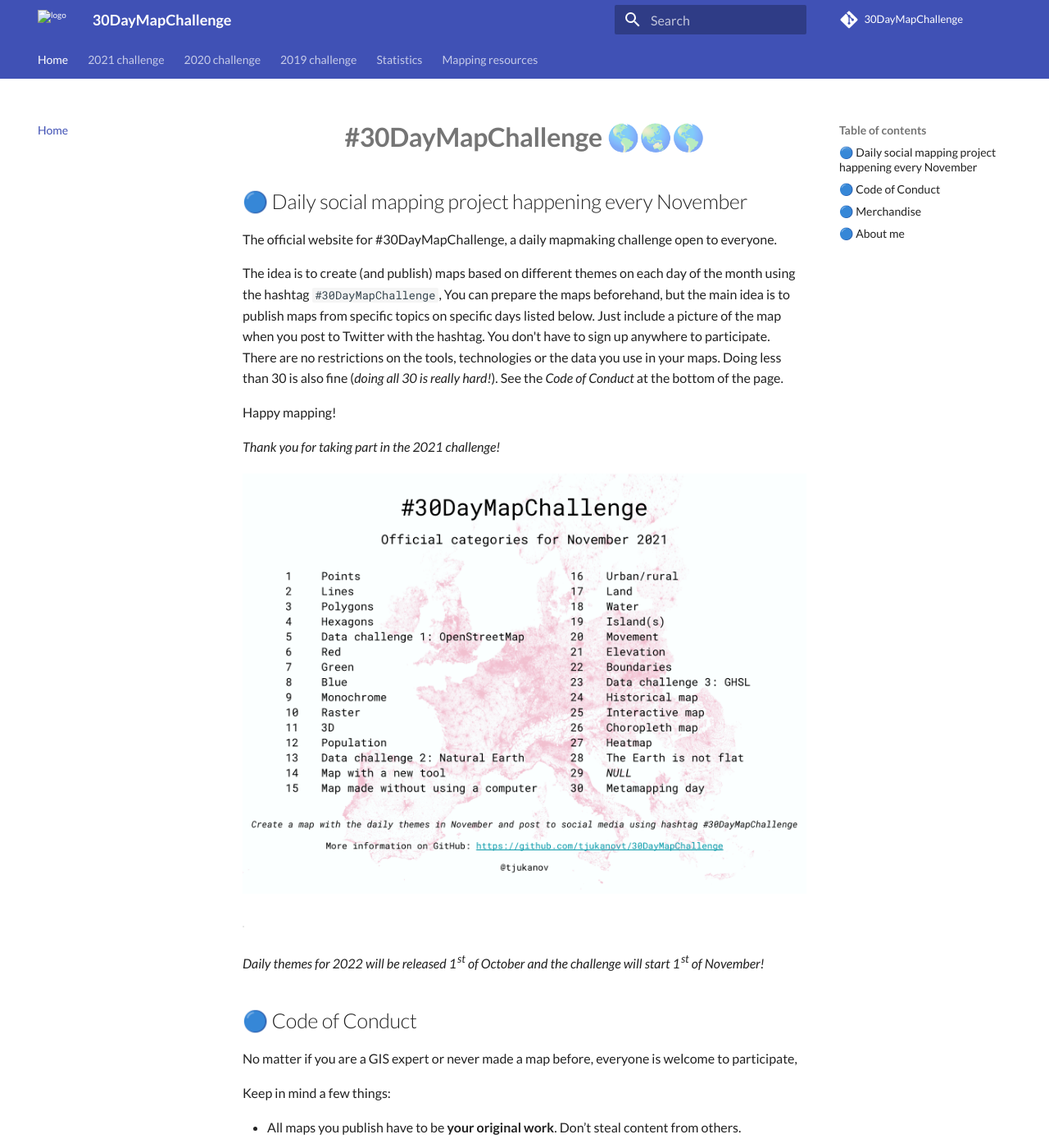
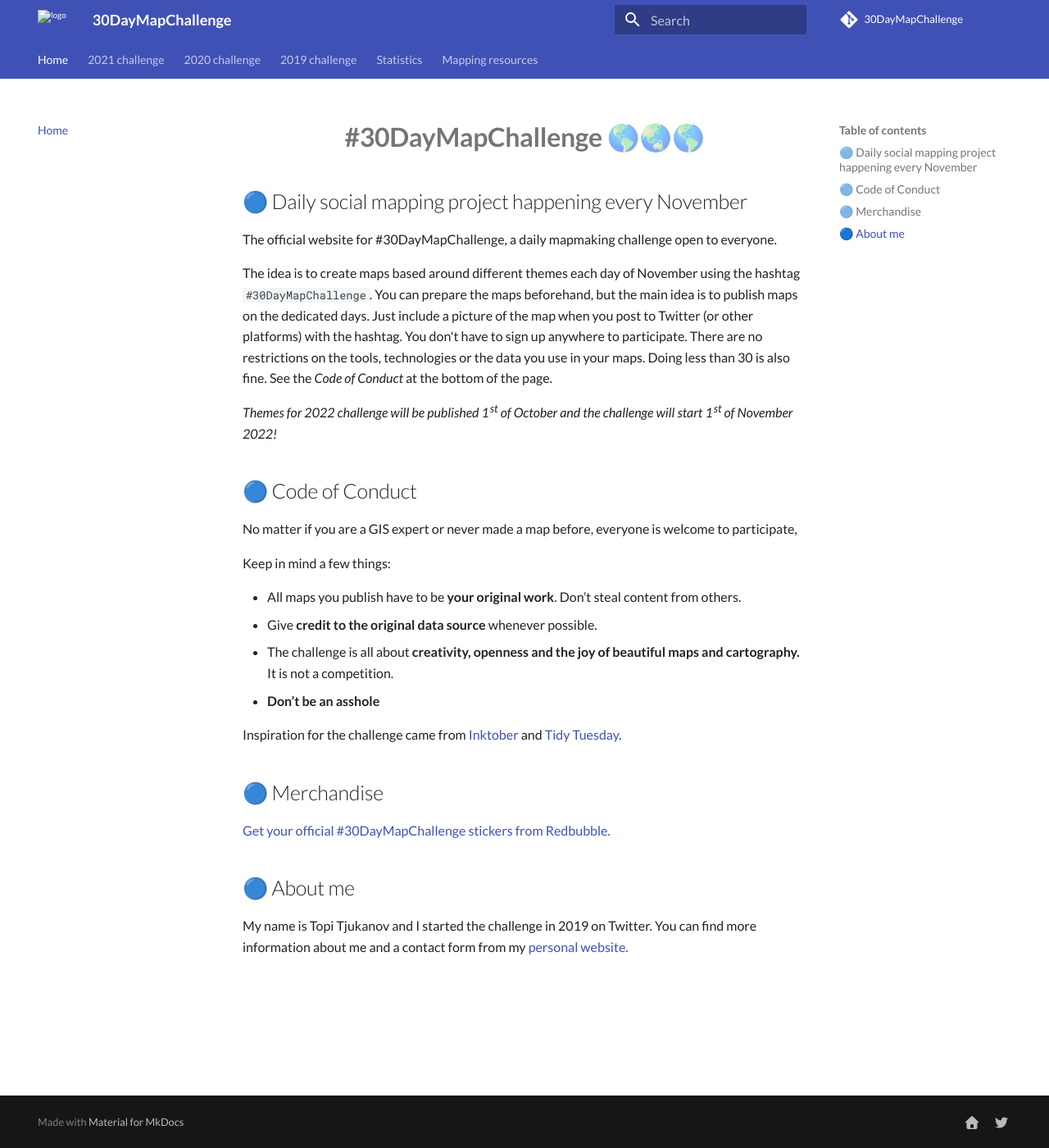
Before and after one commit to tjukanovt/30DayMapChallenge, an MkDocs documentation site: the page built from docs/index.md, in a window 1280 px wide and 1400 px high. Shown: the whole window at 82% size. Built offline with MkDocs 1.6.1 and Material for MkDocs 9.7.7, drawn with Linux system fonts in a browser that asks for light colours; comment, search, counter and statistics services are not loaded.

Commit message:
clean docs

```diff
--- a/docs/index.md
+++ b/docs/index.md
@@ -3,17 +3,9 @@
 ## 🔵 Daily social mapping project happening every November
 The official website for #30DayMapChallenge, a daily mapmaking challenge open to everyone.
 
-The idea is to create (and publish) maps based on different themes on each day of the month using the hashtag `#30DayMapChallenge`, You can prepare the maps beforehand, but the main idea is to publish maps from specific topics on specific days listed below. Just include a picture of the map when you post to Twitter with the hashtag. You don't have to sign up anywhere to participate. There are no restrictions on the tools, technologies or the data you use in your maps. Doing less than 30 is also fine (*doing all 30 is really hard!*). See the *Code of Conduct* at the bottom of the page.
+The idea is to create maps based around different themes each day of November using the hashtag `#30DayMapChallenge`. You can prepare the maps beforehand, but the main idea is to publish maps on the dedicated days. Just include a picture of the map when you post to Twitter (or other platforms) with the hashtag. You don't have to sign up anywhere to participate. There are no restrictions on the tools, technologies or the data you use in your maps. Doing less than 30 is also fine. See the *Code of Conduct* at the bottom of the page.
 
-Happy mapping!
-
-*Thank you for taking part in the 2021 challenge!*
-
-<table>
-<p align="center"><a href="#"><img src="https://raw.githubusercontent.com/tjukanovt/30DayMapChallenge/main/images/flyers/30dmpc_2021.png"></a></p>
-</table>
-
-*Daily themes for 2022 will be released 1st of October and the challenge will start 1st of November!*
+*Themes for 2022 challenge will be published 1st of October and the challenge will start 1st of November 2022!*
 
 ## 🔵 Code of Conduct
 No matter if you are a GIS expert or never made a map before, everyone is welcome to participate,
```
Also changed, not shown: README.md (+3 -52 lines).
